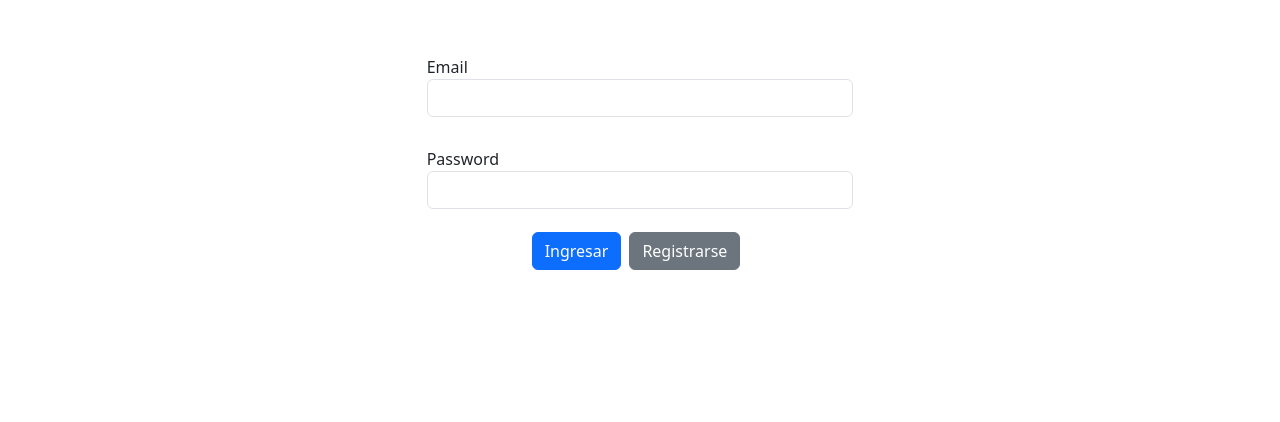
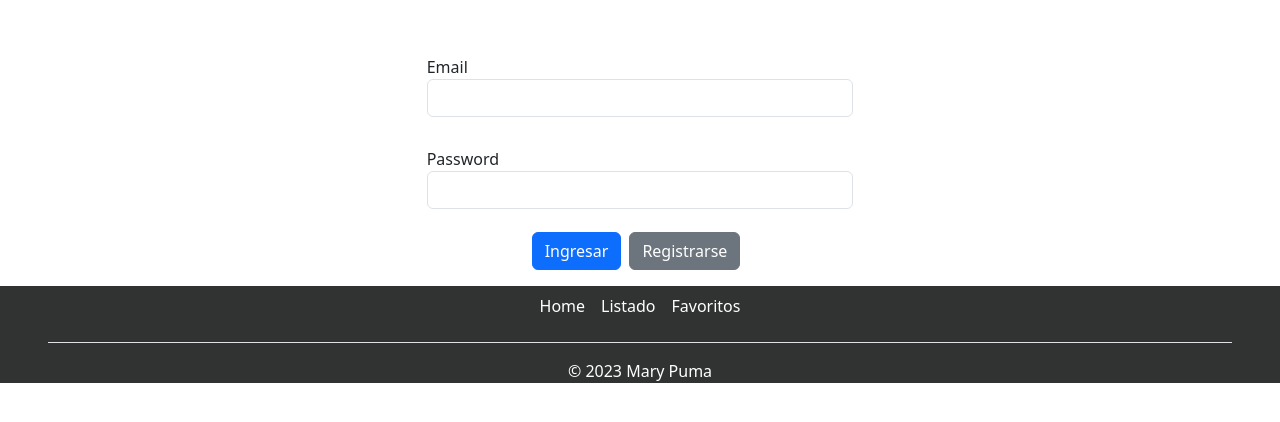
Before and after one commit to mary-puma/proyecto-react, a React (Create React App) app: page /login in a window 1280 px wide. Shown: the top 422 px of the page. Built offline with nearby package versions, Linux system fonts and the light colour scheme.

Commit message:
agregando footer

```diff
--- a/src/App.jsx
+++ b/src/App.jsx
@@ -13,6 +13,7 @@ import { UserRoutes } from "./routes/UserRoutes";
 import { AuthContext } from "./auth/context/AuthContext";
 import { useContext } from "react";
 import { UserProvider } from "./auth/context/UserProvider";
+import Footer from "./components/Footer";
 
 export const App = () => {
   const { login } = useContext(AuthContext);
@@ -35,6 +36,7 @@ export const App = () => {
           )}
         </Routes>
       </UserProvider>
+      <Footer />
     </>
   );
 };
--- a/src/routes/UserRoutes.jsx
+++ b/src/routes/UserRoutes.jsx
@@ -7,6 +7,7 @@ import { UserProvider } from "../auth/context/UserProvider";
 
 //import {useEffect, useState } from "react";
 import { MoviesProvider } from "../context/MoviesProvider";
+import Footer from "../components/Footer";
 
 export const UserRoutes = () => {
   return (
```
